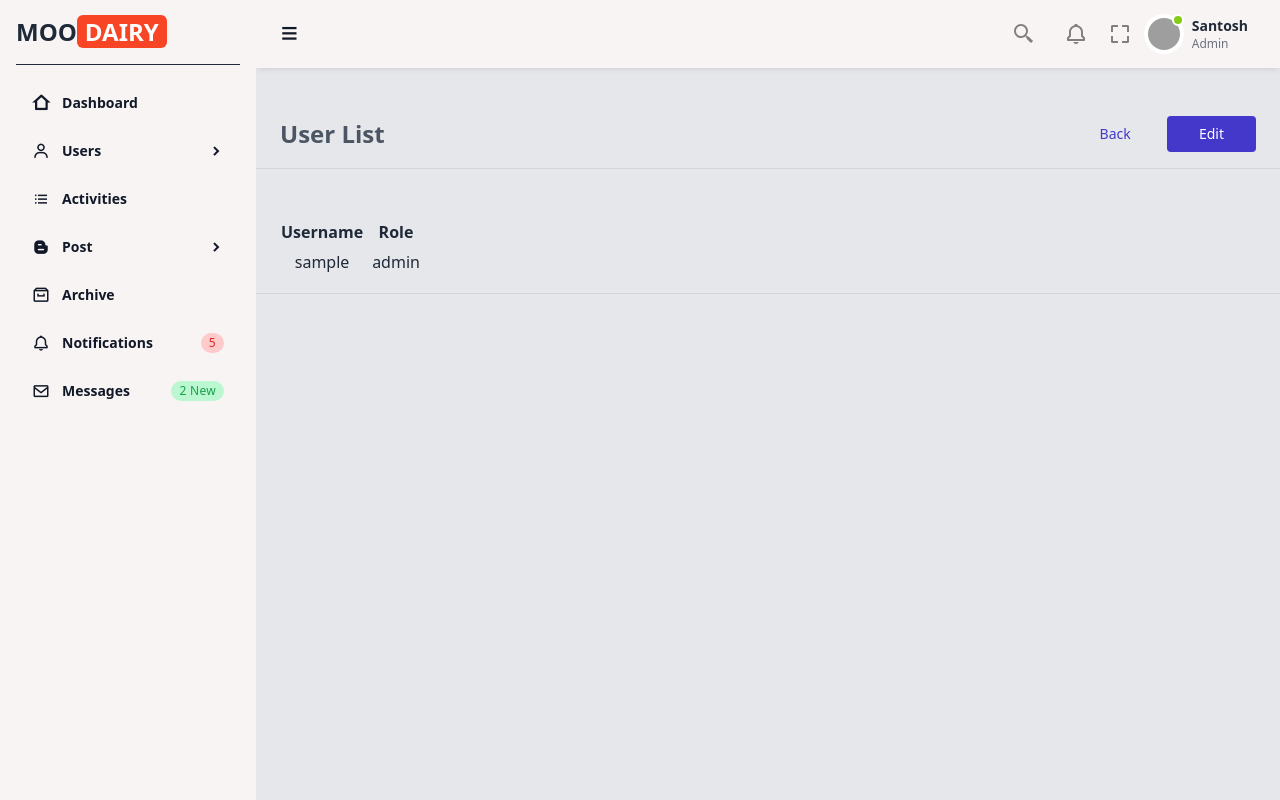
After one commit to santoshshresthasaiju/MooDairy, a Django app: page /dashboard/user/list/ in a window 1280 px wide. The commit adds this page. Run offline with Django 5.2, Linux system fonts and the light colour scheme; tables that the repository leaves empty hold one stand-in row (values such as "Sample post"); grey boxes labelled with a size stand in for pictures from a placeholder-image service; style sheets or scripts are compiled from the project's sources; some libraries are stand-ins or nearby versions; grey boxes are pictures that could not be loaded.

Commit message:
feat(users): retrive users informations

```diff
--- a/backend/dashboard/urls.py
+++ b/backend/dashboard/urls.py
@@ -1,5 +1,5 @@
 from django.urls import path
-from .views import farmer_dashboard, admin_dashboard
+from .views import farmer_dashboard, admin_dashboard, user_list
 
 app_name= 'dashboard'
 
@@ -7,4 +7,6 @@ urlpatterns = [
     path('dashboard/', admin_dashboard, name='dashboard'),
     path('farmer/', farmer_dashboard, name='farmer_dashboard'),
 
+    path('user/list/', user_list, name='user_list'),
+
 ]
--- a/backend/dashboard/views.py
+++ b/backend/dashboard/views.py
@@ -1,5 +1,6 @@
 from django.shortcuts import render
 from django.contrib.auth.decorators import login_required
+from registrations.models import CustomUser
 
 # Create your views here.
 @login_required
@@ -24,3 +25,10 @@ def default_dashboard(request):
 
 def dashboard(request):
     return render(request, 'dashboard/dashboard.html')
+
+def user_list(request):
+    users = CustomUser.objects.all()
+    context ={
+        'users':users,
+    }
+    return render(request, 'dashboard/user_list.html', context)
--- /dev/null
+++ b/backend/templates/dashboard/user_list.html
@@ -0,0 +1,31 @@
+{% extends "layouts/base.html" %}
+
+{% block Pagecontents %}
+<div class="my-6 lg:my-12 container px-6 mx-auto flex flex-col md:flex-row items-start md:items-center justify-between pb-4 border-b border-gray-300">
+    <div>
+        <h4 class="text-2xl font-bold leading-tight text-gray-600">User List</h4>
+    </div>
+    <div class="mt-6 md:mt-0">
+        <button class="mr-3 bg-gray-200 focus:outline-none focus:ring-2 focus:ring-offset-2 focus:ring-indigo-700 transition duration-150 ease-in-out rounded hover:bg-gray-300 text-indigo-700 dark:hover:bg-gray-300 px-5 py-2 text-sm">Back</button>
+        <button class="transition focus:outline-none focus:ring-2 focus:ring-offset-2 focus:ring-indigo-700 duration-150 ease-in-out hover:bg-indigo-600 bg-indigo-700 rounded text-white px-8 py-2 text-sm">Edit</button>
+    </div>
+</div>
+<div class="my-6 lg:my-12 container px-6 mx-auto flex flex-col md:flex-row items-start md:items-center justify-between pb-4 border-b border-gray-300">
+    <div>
+        <table class="table table-striped table-bordered table-sm">
+            <tr>
+                <th class="text-center py-1">Username</th>
+                <th class="text-center py-1">Role</th>
+            </tr>
+            <tbody>
+                {% for user in users %}
+                <tr>
+                    <td class="px-2 py-1 text-center">{{ user.username }}</td>
+                    <td class="px-2 py-1 text-center">{{ user.role }}</td>
+                </tr>
+                {% endfor %}
+            </tbody>
+        </table>
+    </div>
+</div>
+{% endblock Pagecontents %}
--- a/backend/templates/includes/sidebar.html
+++ b/backend/templates/includes/sidebar.html
@@ -19,7 +19,7 @@
             </a>
             <ul class="pl-7 mt-2 hidden group-[.selected]:block">
                 <li class="mb-4">
-                    <a href="" class="text-gray-900 text-sm flex items-center hover:text-[#f84525] before:contents-[''] before:w-1 before:h-1 before:rounded-full before:bg-gray-300 before:mr-3">All</a>
+                    <a href="{% url 'dashboard:user_list' %}" class="text-gray-900 text-sm flex items-center hover:text-[#f84525] before:contents-[''] before:w-1 before:h-1 before:rounded-full before:bg-gray-300 before:mr-3">All</a>
                 </li>
                 <li class="mb-4">
                     <a href="" class="text-gray-900 text-sm flex items-center hover:text-[#f84525] before:contents-[''] before:w-1 before:h-1 before:rounded-full before:bg-gray-300 before:mr-3">Roles</a>
```
